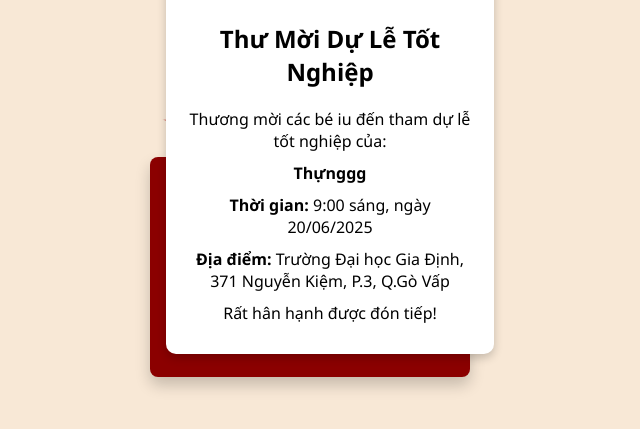
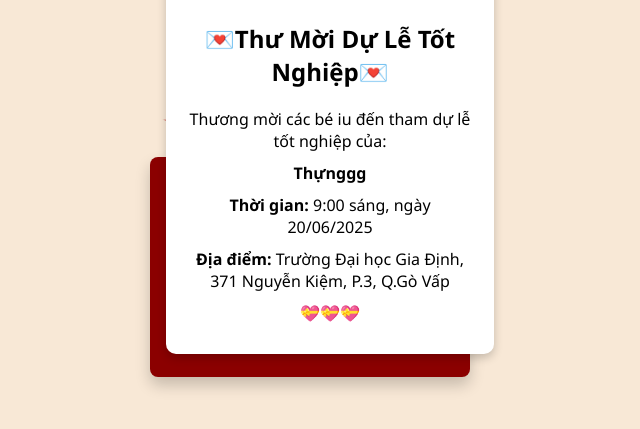
Before and after one commit to ThuanLeThanh/thu-moi-tot-nghiep, a plain HTML site: page index.html in a window 1280 px wide. Both pictures are taken after a click on the element 640 px from the left and 400 px from the top of the page. Shown: the part 133-562 px from the top of the page, without its empty margins (330-970 px from the left). Drawn offline with Linux system fonts and the light colour scheme.

Commit message:
Update index.html

```diff
--- a/index.html
+++ b/index.html
@@ -97,12 +97,12 @@
   <div class="envelope-base"></div>
   <div class="letter" id="letter">
     <img src="https://cdn-icons-png.flaticon.com/512/3135/3135789.png" alt="Graduation Cap">
-    <h2>Thư Mời Dự Lễ Tốt Nghiệp</h2>
+    <h2>💌Thư Mời Dự Lễ Tốt Nghiệp💌</h2>
     <p>Thương mời các bé iu đến tham dự lễ tốt nghiệp của:</p>
     <p><strong>Thựnggg</strong></p>
     <p><strong>Thời gian:</strong> 9:00 sáng, ngày 20/06/2025</p>
     <p><strong>Địa điểm:</strong> Trường Đại học Gia Định, 371 Nguyễn Kiệm, P.3, Q.Gò Vấp</p>
-    <p>Rất hân hạnh được đón tiếp!</p>
+    <p>💝💝💝</p>
   </div>
 </div>
 
```
